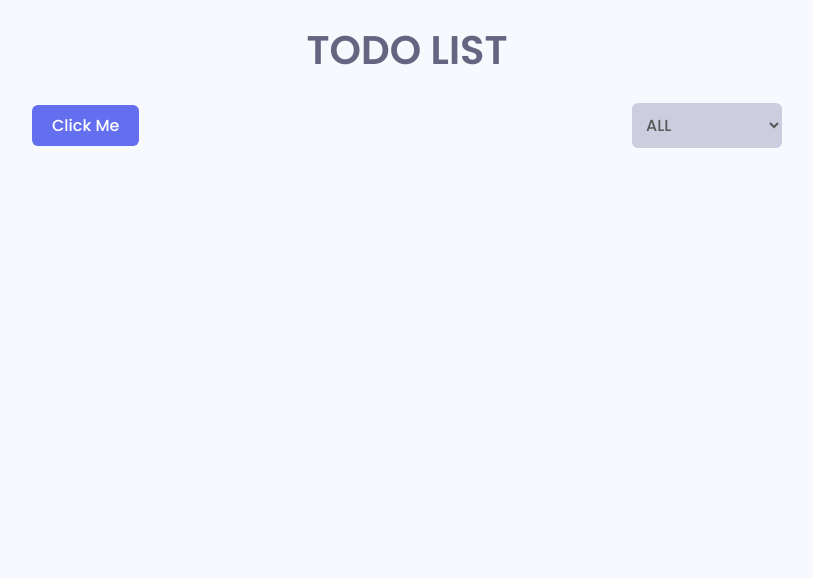
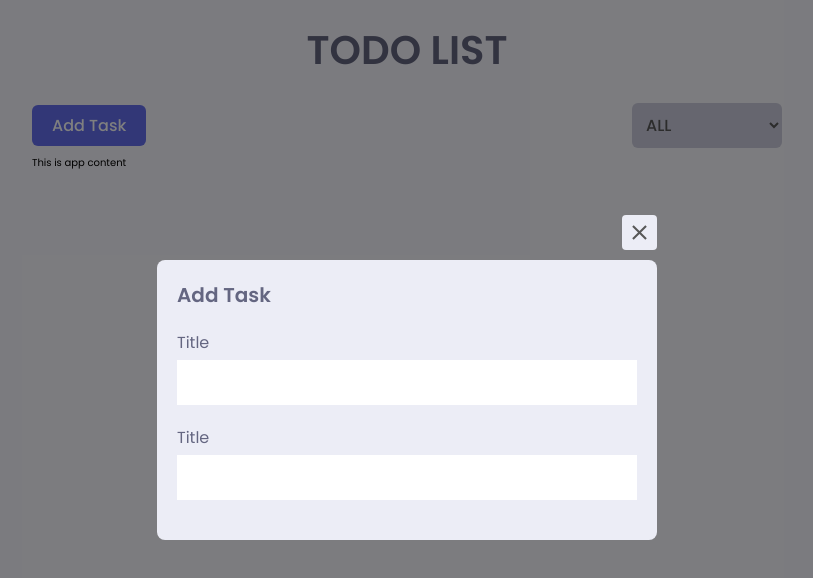
Before and after one commit to DavisKiprotich/To-do-list, a React (Create React App) app: page / in a window 1280 px wide. Shown: the top 578 px of the page, without its empty margins (233-1046 px from the left). Built offline with nearby package versions, Linux system fonts and the light colour scheme.

Commit message:
Added other components to the appheader file

```diff
--- a/package.json
+++ b/package.json
@@ -12,6 +12,7 @@
     "bootstrap": "^5.2.3",
     "react": "^18.2.0",
     "react-dom": "^18.2.0",
+    "react-icons": "^4.8.0",
     "react-scripts": "5.0.1",
     "web-vitals": "^2.1.4"
   },
--- a/src/App.js
+++ b/src/App.js
@@ -2,6 +2,7 @@ import React from 'react';
 import PageTitle from './components/PageTitle';
 import styles from './styles/modules/app.module.scss';
 import AppHeader from './components/AppHeader';
+import AppContent from './components/AppContent';
 
 import './App.css';
 
@@ -9,7 +10,10 @@ function App() {
   return (
     <div className="container">
     <PageTitle>TODO LIST</PageTitle>
-    <div className={styles.app__wrapper}><AppHeader /></div>
+    <div className={styles.app__wrapper}>
+      <AppHeader />
+      <AppContent/>
+    </div>
     </div>
   );
 }
--- /dev/null
+++ b/src/components/AppContent.js
@@ -0,0 +1,9 @@
+import React from 'react'
+
+function AppContent() {
+  return (
+    <div>This is app content</div>
+  )
+}
+
+export default AppContent
--- a/src/components/AppHeader.js
+++ b/src/components/AppHeader.js
@@ -1,17 +1,18 @@
 import React from 'react';
 import Button, {SelectButton} from './Button';
 import styles from '../styles/modules/app.module.scss';
-
+import Todomodel from './Todomodel';
 
 function AppHeader() {
   return (
     <div className={styles.appHeader}>
-    <Button variant='primary'>Click Me</Button>
+    <Button variant='primary'>Add Task</Button>
     <SelectButton id='status'>
       <option value='all'>ALL</option>
       <option value='incomplete'>Incomplete</option>
       <option value='complete'>Complete</option>
     </SelectButton>
+    <Todomodel/>
     </div>
 
   )
--- /dev/null
+++ b/src/components/Todomodel.js
@@ -0,0 +1,28 @@
+import React from 'react';
+import styles from '../styles/modules/modal.module.scss';
+import { MdOutlineClose } from 'react-icons/md'
+
+function Todomodel() {
+  return (
+    <div className={styles.wrapper}>
+        <div className={styles.container}>
+            <div className={styles.closeButton}>
+                <MdOutlineClose/>
+            </div>
+            <form className={styles.form}>
+                <h1 className={styles.formTitle}>Add Task</h1>
+                <label htmlFor='title'>
+                    Title
+                    <input type='text' id='title' />
+                </label>
+                <label htmlFor='status'>
+                    Title
+                    <input type='status' id='status' />
+                </label>
+            </form>
+        </div>
+    </div>
+  )
+}
+
+export default Todomodel
```
Also changed, not shown: 1 other file (tests, documents, lock files or other folders).
